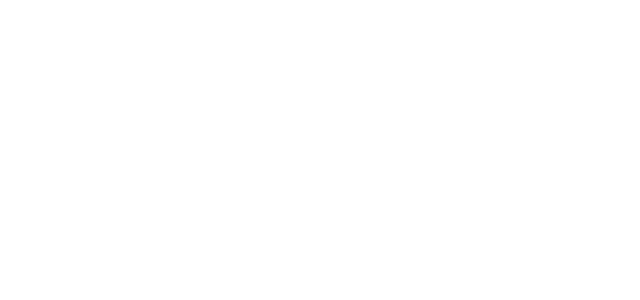
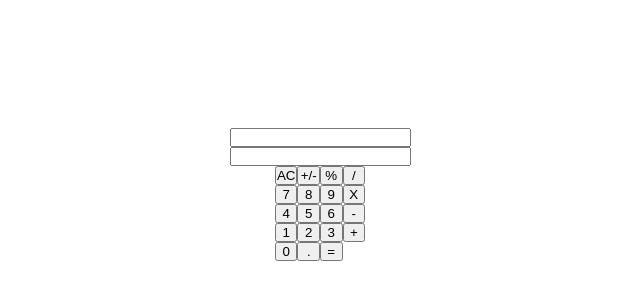
Before and after one commit to nuheajiohc/react-calculator, a React (Create React App) app: page / in a window 1280 px wide. Shown: the part 206-506 px from the top of the page, without its empty margins (320-960 px from the left). Built offline with nearby package versions, Linux system fonts and the light colour scheme.

Commit message:
feat: 기본적인 계산기 모양 구성 완료

```diff
--- a/src/App.js
+++ b/src/App.js
@@ -1,7 +1,42 @@
-import { useState } from "react";
+import classes from "./App.module.css";
+import Button from "./components/Button/Button";
 
 function App() {
-  return <div className="App"></div>;
+  const calcButtonList = [
+    "AC",
+    "+/-",
+    "%",
+    "/",
+    7,
+    8,
+    9,
+    "X",
+    4,
+    5,
+    6,
+    "-",
+    1,
+    2,
+    3,
+    "+",
+    0,
+    ".",
+    "=",
+  ];
+
+  const buttons = calcButtonList.map(btn => <Button>{btn}</Button>);
+
+  return (
+    <div className={classes.App}>
+      <div className={classes["calc-container"]}>
+        <div className={classes["screens-container"]}>
+          <input />
+          <input />
+        </div>
+        <div className={classes["buttons-container"]}>{buttons}</div>
+      </div>
+    </div>
+  );
 }
 
 export default App;
--- /dev/null
+++ b/src/App.module.css
@@ -0,0 +1,28 @@
+* {
+  margin: 0;
+  padding: 0;
+  box-sizing: border-box;
+}
+
+.App {
+  width: 100vw;
+  height: 100vh;
+}
+
+.calc-container {
+  display: flex;
+  height: 100%;
+  flex-direction: column;
+  justify-content: center;
+  align-items: center;
+}
+
+.screens-container {
+  display: flex;
+  flex-direction: column;
+}
+
+.buttons-container {
+  display: grid;
+  grid-template-columns: repeat(4, 1fr);
+}
```
